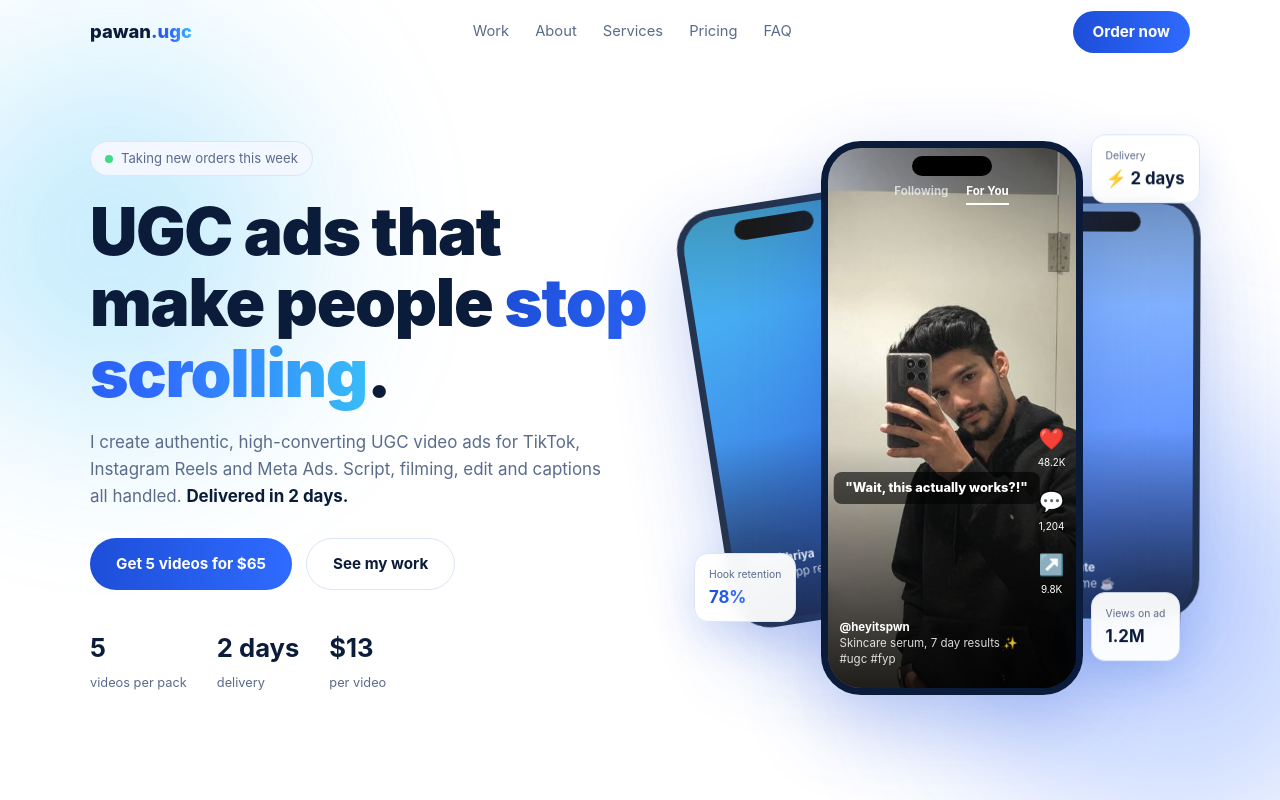
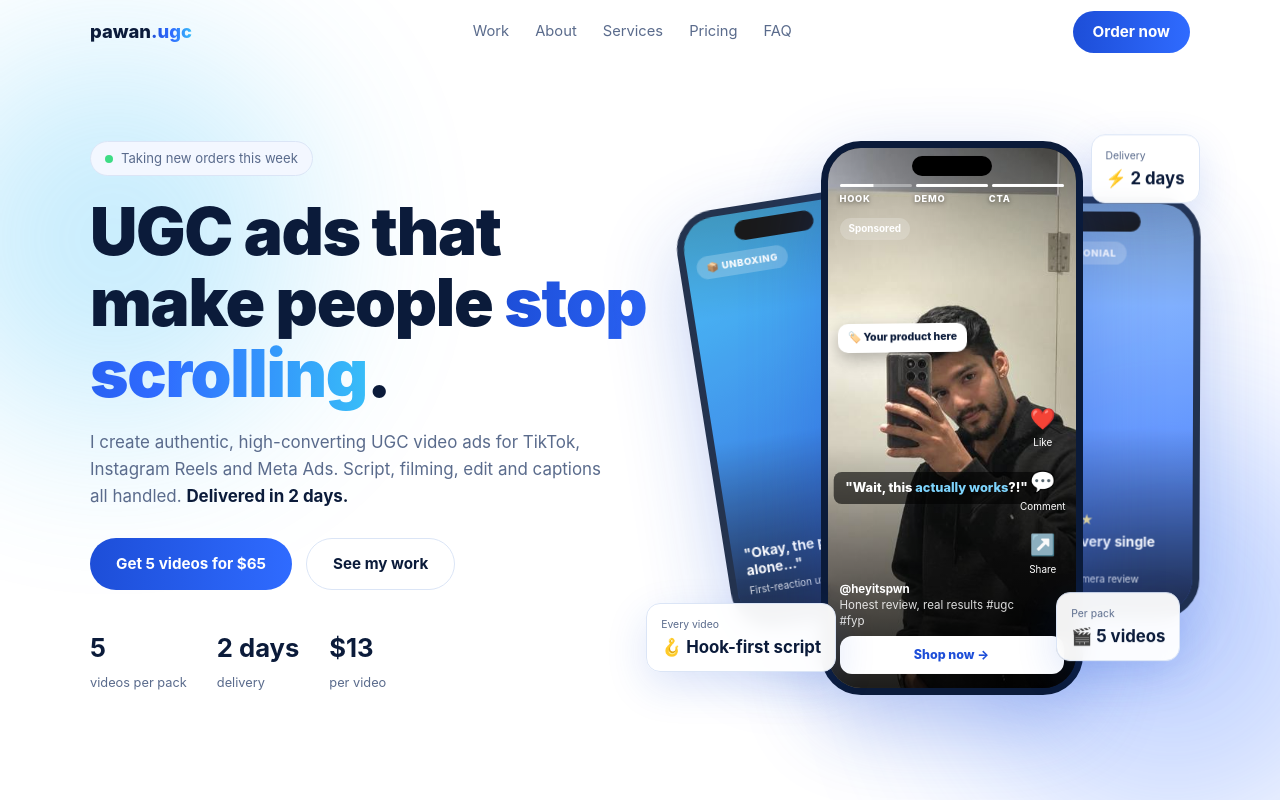
Before and after one commit to Pawanmark52/ugc-portfolio, a React (Vite) app in the folder client/: page / in a window 1280 px wide. Shown: the top 800 px of the page. Built offline with nearby package versions, Linux system fonts and the light colour scheme; no server answers.

Commit message:
UGC-specific hero mockup

```diff
--- a/client/src/components/Hero.tsx
+++ b/client/src/components/Hero.tsx
@@ -26,20 +26,28 @@ export function Hero({ profile, plan }: { profile: Profile; plan?: Plan }) {
 
         <div className="stage">
           <div className="phone side l"><div className="notch" /><div className="screen g2" />
-            <div className="ui-bot"><b>@fitwithriya</b><span>Honest app review 💪</span></div></div>
+            <div className="type-tag">📦 UNBOXING</div>
+            <div className="side-copy"><b>"Okay, the packaging alone..."</b><span>First-reaction unboxing</span></div>
+          </div>
           <div className="phone side r"><div className="notch" /><div className="screen g3b" />
-            <div className="ui-bot"><b>@coffeecrate</b><span>Unboxing time ☕</span></div></div>
+            <div className="type-tag">🗣️ TESTIMONIAL</div>
+            <div className="side-copy"><div className="mini-stars">★★★★★</div><b>"I use it every single day."</b><span>Talking-to-camera review</span></div>
+          </div>
           <div className="phone main">
             <div className="notch" />
             <div className="screen photo-screen" style={{ backgroundImage: "url(/pawan.jpg)" }} />
-            <div className="ui-top"><span>Following</span><b>For You</b></div>
-            <div className="cap">"Wait, this actually works?!"</div>
-            <div className="ui-side"><div><i>❤️</i>48.2K</div><div><i>💬</i>1,204</div><div><i>↗️</i>9.8K</div></div>
-            <div className="ui-bot"><b>@{profile.handle}</b><span>Skincare serum, 7 day results ✨ #ugc #fyp</span></div>
+            <div className="segs"><i className="s1" /><i className="s2" /><i className="s3" /></div>
+            <div className="seg-labels"><span>HOOK</span><span>DEMO</span><span>CTA</span></div>
+            <div className="ad-badge">Sponsored</div>
+            <div className="sticker">🏷️ Your product here</div>
+            <div className="cap">"Wait, this <em>actually works</em>?!"</div>
+            <div className="ui-side"><div><i>❤️</i>Like</div><div><i>💬</i>Comment</div><div><i>↗️</i>Share</div></div>
+            <div className="ui-bot"><b>@{profile.handle}</b><span>Honest review, real results #ugc #fyp</span></div>
+            <div className="shop">Shop now →</div>
           </div>
-          <div className="chip c1"><small>Hook retention</small><b className="grad">78%</b></div>
+          <div className="chip c1"><small>Every video</small><b>🪝 Hook-first script</b></div>
           <div className="chip c2"><small>Delivery</small><b>⚡ {profile.deliveryDays} days</b></div>
-          <div className="chip c3"><small>Views on ad</small><b>1.2M</b></div>
+          <div className="chip c3"><small>Per pack</small><b>🎬 {plan?.videos ?? 5} videos</b></div>
         </div>
       </div>
     </header>
--- a/client/src/styles.css
+++ b/client/src/styles.css
@@ -65,7 +65,7 @@ h1{font-size:clamp(2.2rem,6vw,4.1rem);line-height:1.08;font-weight:900;letter-sp
 .chip{position:absolute;z-index:4;background:rgba(255,255,255,.95);border:1px solid var(--line);backdrop-filter:blur(8px);padding:10px 14px;border-radius:14px;font-size:.78rem;box-shadow:0 14px 40px rgba(29,78,216,.15);animation:float 6s ease-in-out infinite}
 .chip small{color:var(--mut)}
 .chip b{display:block;font-size:1.05rem}
-.chip.c1{left:-4%;bottom:70px;animation-delay:-1s}
+.chip.c1{left:-14%;bottom:20px;animation-delay:-1s}
 .chip.c2{right:-2%;top:24px;animation-delay:-3s}
 .chip.c3{right:2%;bottom:30px;animation-delay:-4s}
 .marq{border-block:1px solid var(--line);overflow:hidden;padding:18px 0;background:var(--card)}
@@ -178,7 +178,7 @@ footer{border-top:1px solid var(--line);padding:26px 0 90px;text-align:center;co
  .dash,.links{grid-template-columns:1fr}
  .phone.side{display:none}
  .stage{height:auto;padding:20px 0 40px}
- .chip.c1{left:0;bottom:auto;top:40px}.chip.c2{right:0;top:auto;bottom:130px}.chip.c3{display:none}
+ .chip.c1{left:0;bottom:auto;top:-18px}.chip.c2{right:0;top:auto;bottom:130px}.chip.c3{display:none}
  .form{grid-template-columns:1fr}
  .photo .p1{right:-6px}.photo .p2{left:-6px}
 }
@@ -201,3 +201,23 @@ footer{border-top:1px solid var(--line);padding:26px 0 90px;text-align:center;co
 .phone,.vid .meta,.badge,.av,.vid:not(.next) .pl{color:#fff}
 .vid.next{color:var(--txt)}
 .chip{color:var(--txt)}
+
+/* UGC mockup details */
+.segs{position:absolute;top:36px;left:12px;right:12px;display:flex;gap:4px;z-index:4}
+.segs i{flex:1;height:3px;border-radius:3px;background:rgba(255,255,255,.35);position:relative;overflow:hidden}
+.segs i::after{content:"";position:absolute;inset:0;background:#fff;transform:scaleX(0);transform-origin:left;animation:fill 6s linear infinite}
+.segs .s2::after{animation-delay:2s}.segs .s3::after{animation-delay:4s}
+@keyframes fill{0%{transform:scaleX(0)}33%,100%{transform:scaleX(1)}}
+.seg-labels{position:absolute;top:44px;left:12px;right:12px;display:flex;z-index:4;font-size:.58rem;font-weight:800;letter-spacing:.08em;text-shadow:0 1px 4px rgba(0,0,0,.5)}
+.seg-labels span{flex:1}
+.ad-badge{position:absolute;top:70px;left:12px;z-index:4;font-size:.62rem;font-weight:700;background:rgba(255,255,255,.2);backdrop-filter:blur(6px);padding:3px 9px;border-radius:999px}
+.sticker{position:absolute;left:10px;top:36%;z-index:4;background:#fff;color:var(--txt);font-weight:800;font-size:.66rem;padding:6px 10px;border-radius:10px;transform:rotate(-6deg);box-shadow:0 6px 18px rgba(0,0,0,.3);animation:float 5s ease-in-out infinite}
+.cap em{font-style:normal;color:#7dd3fc}
+.shop{position:absolute;left:12px;right:12px;bottom:14px;z-index:4;background:#fff;color:var(--a);font-weight:800;font-size:.78rem;text-align:center;padding:9px;border-radius:12px}
+.ui-bot{bottom:58px}
+.ui-side{bottom:110px}
+.type-tag{position:absolute;top:38px;left:10px;z-index:4;background:rgba(255,255,255,.22);backdrop-filter:blur(6px);padding:4px 10px;border-radius:999px;font-size:.6rem;font-weight:800;letter-spacing:.06em}
+.side-copy{position:absolute;left:12px;right:12px;bottom:26px;z-index:4;display:grid;gap:4px;line-height:1.3}
+.side-copy b{font-size:.86rem}
+.side-copy span{font-size:.62rem;opacity:.85}
+.mini-stars{color:#fde68a;letter-spacing:2px;font-size:.8rem}
```
